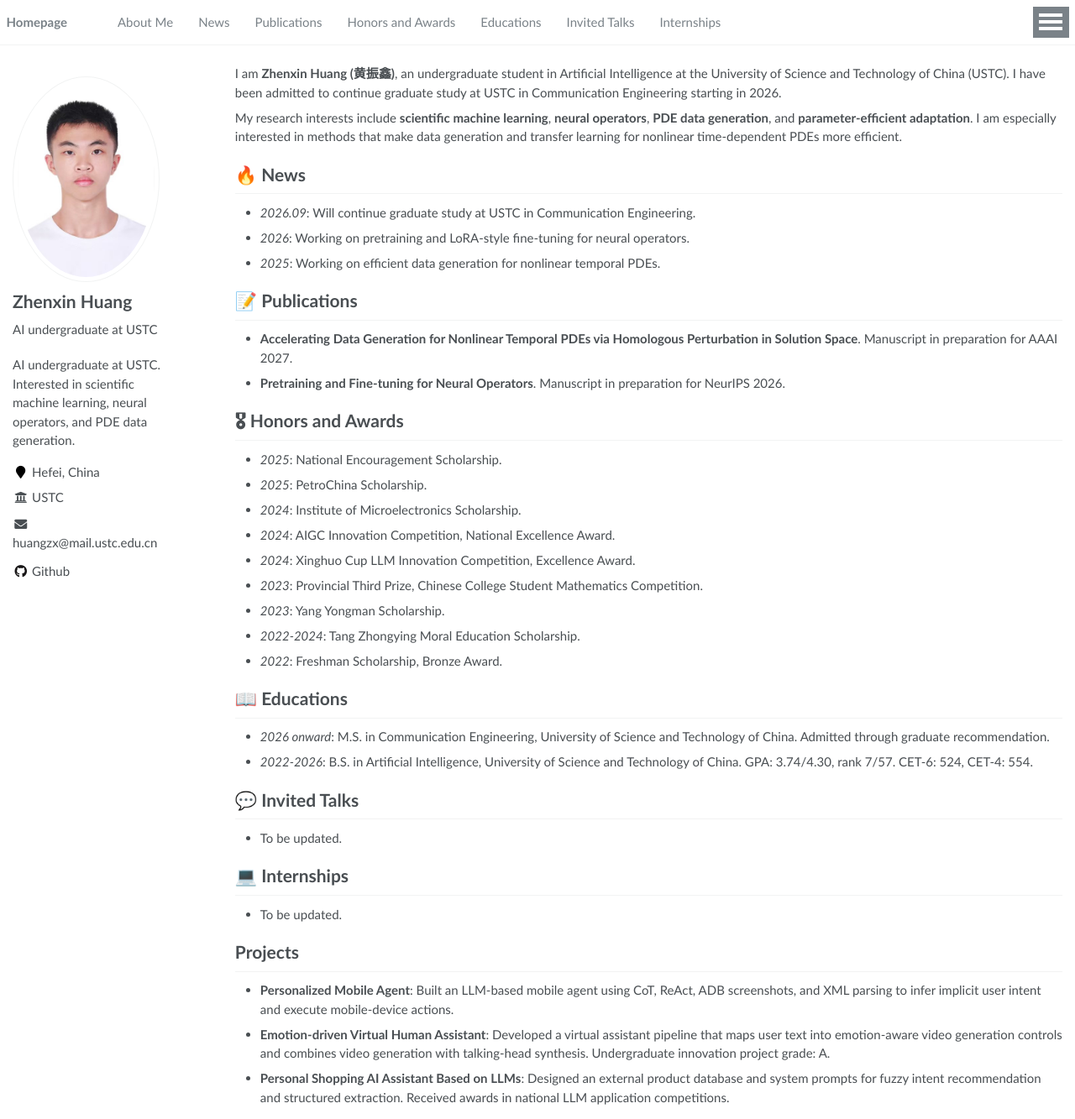
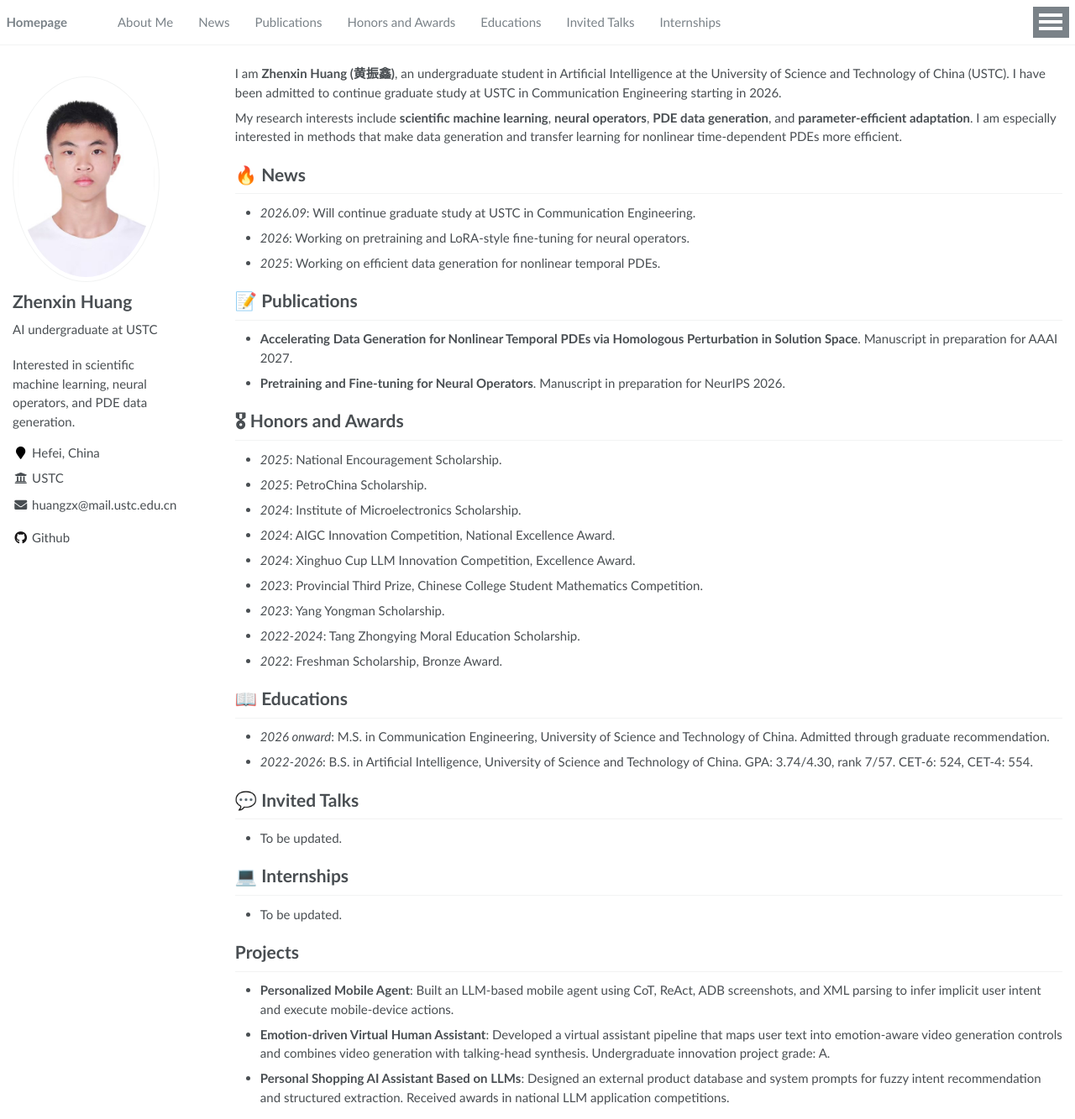
Before and after one commit to hzx-coder0/hzx-coder0.github.io, a Jekyll site: the page built from _pages/about.md, in a window 1280 px wide and 1333 px high. Shown: the whole window at 84% size. Built offline with Jekyll 4.4.1, drawn with Linux system fonts in a browser that asks for light colours; a script that is not in the unit is left out.

Commit message:
fix: clean sidebar text layout

```diff
--- a/_config.yml
+++ b/_config.yml
@@ -7,7 +7,7 @@
 
 # Site Settings
 title                    : "Zhenxin Huang"
-description              : "AI undergraduate at USTC. Interested in scientific machine learning, neural operators, and PDE data generation."
+description              : "Interested in scientific machine learning, neural operators, and PDE data generation."
 repository               : "hzx-coder0/hzx-coder0.github.io"
 google_scholar_stats_use_cdn : false
 
--- a/_sass/_sidebar.scss
+++ b/_sass/_sidebar.scss
@@ -254,13 +254,20 @@
   }
 
   .author__copy-email {
+    display: inline-flex;
+    align-items: center;
     cursor: pointer;
+    gap: 0.25em;
+    white-space: nowrap;
   }
 
   .author__copy-status {
     color: $gray;
     font-size: $type-size-7;
-    margin-left: 0.25em;
+  }
+
+  .author__email-text {
+    font-size: $type-size-6;
   }
 }
 
```
